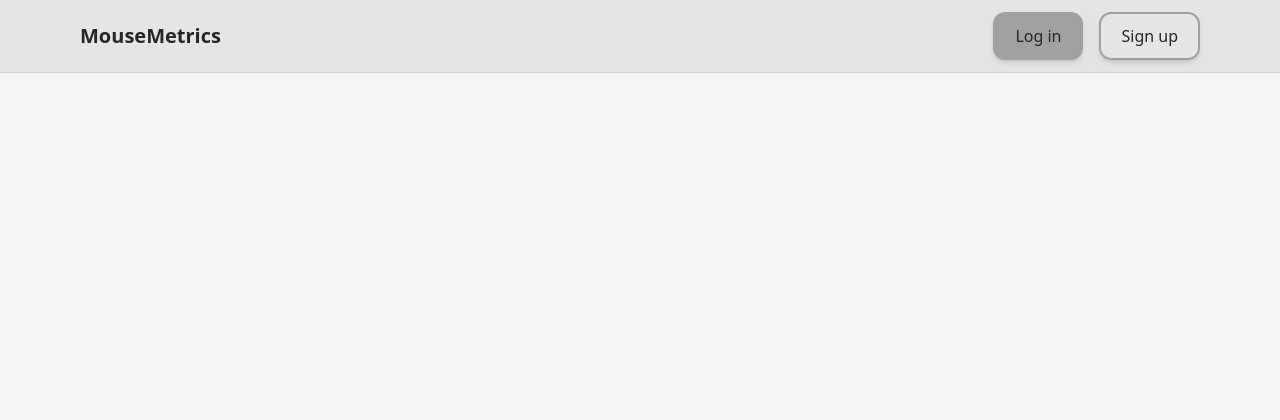
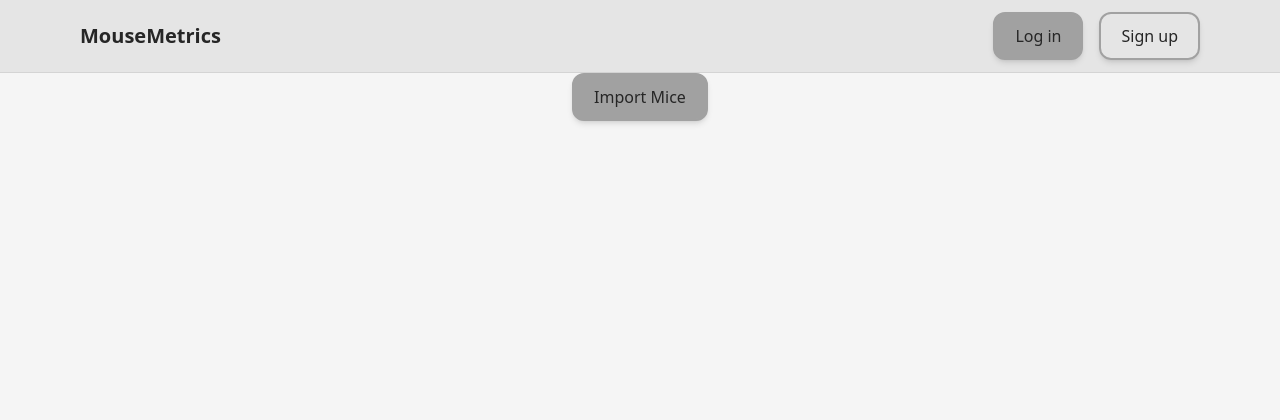
Before and after one commit to CS3X28-Group-9/colony-management, a Django app: page / in a window 1280 px wide. Shown: the top 420 px of the page. Run offline with Django 5.2, Linux system fonts and the light colour scheme; style sheets or scripts are compiled from the project's sources; parts of the project's set-up code (start-up, migrations or seed data) failed here and were passed over; some libraries are stand-ins or nearby versions.

Commit message:
feat: add centered Import Mice button on home page

```diff
--- a/mousemetrics/mouseapp/templates/mouseapp/home.html
+++ b/mousemetrics/mouseapp/templates/mouseapp/home.html
@@ -2,4 +2,9 @@
 {% extends "base.html" %} {% block title %}Home{% endblock %}
 
 
-{% block content%} {% endblock content %}
+{% block content%}
+  <div  class="flex justify-center">
+    <a href="{% url 'mouse_import:import_form' %}" class="btn-primary">Import Mice</a>
+  </div>
+
+{% endblock content %}
```
